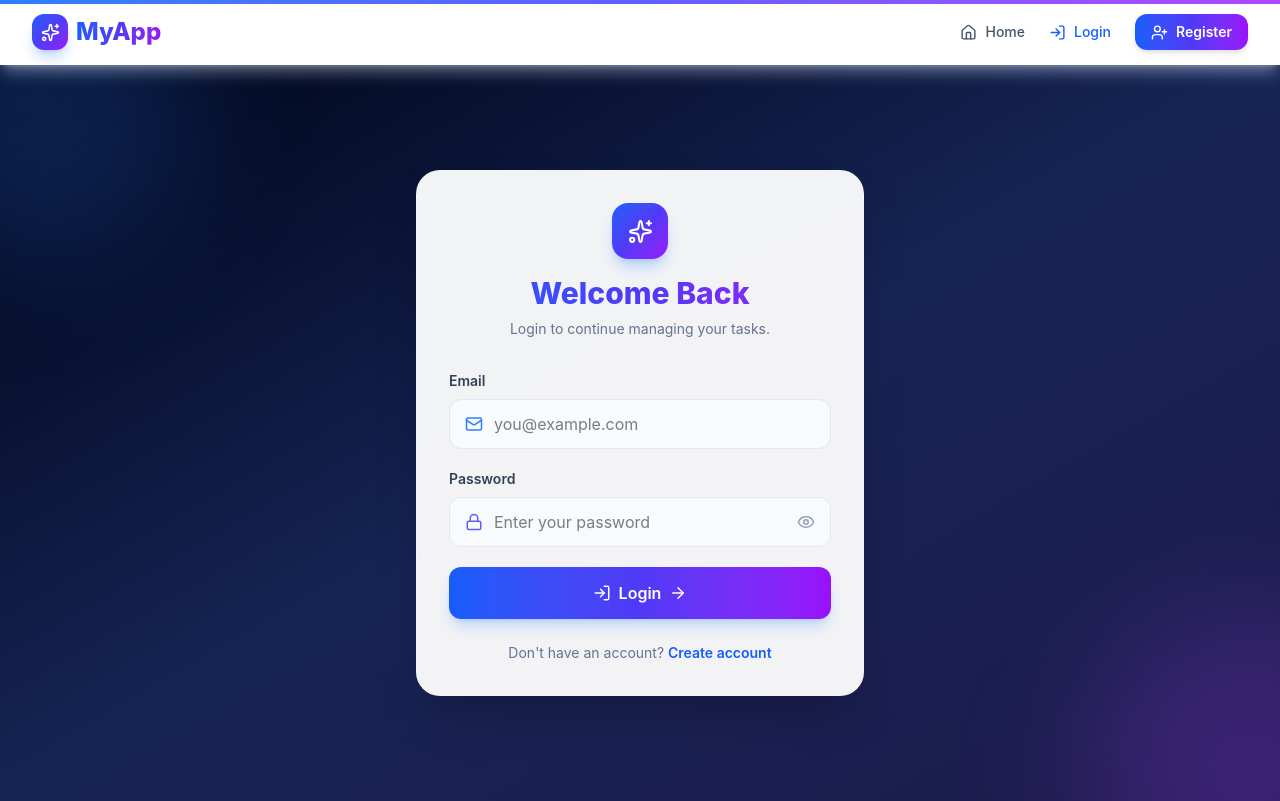
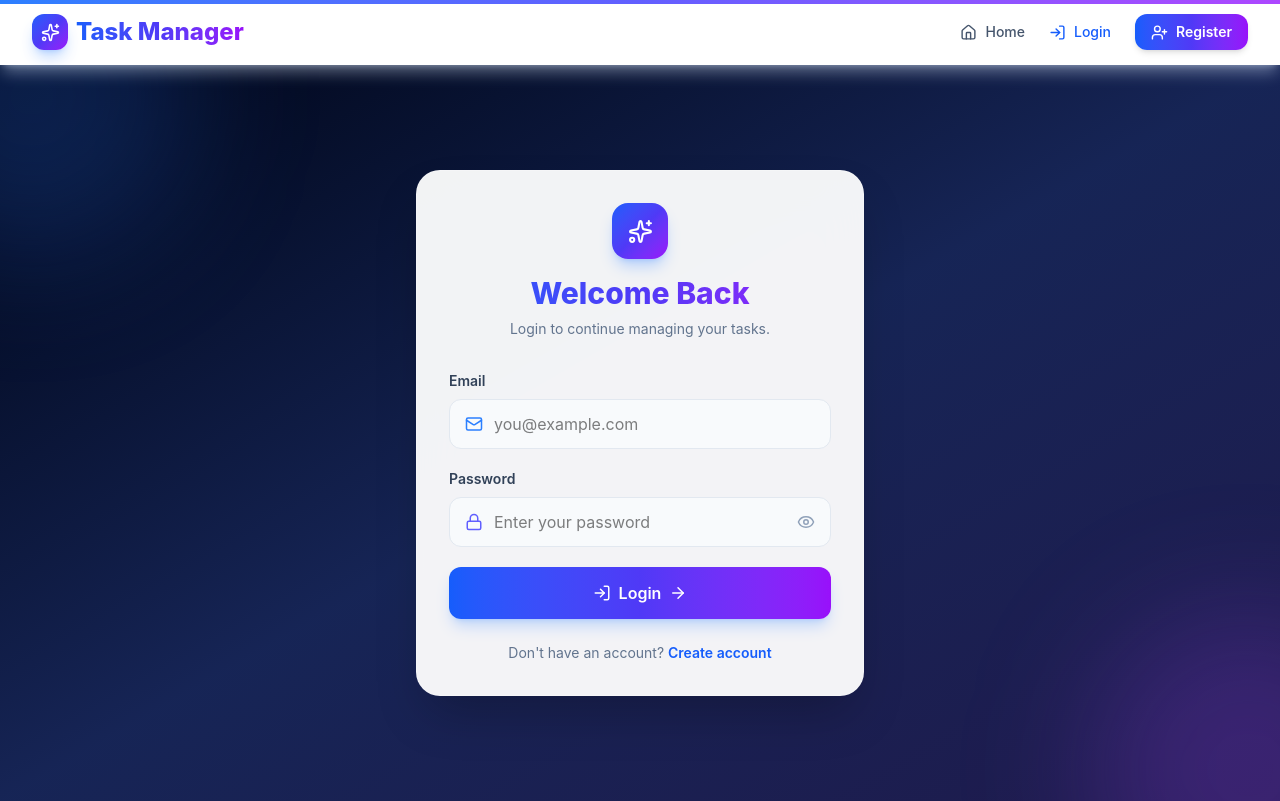
Before and after one commit to Abhishekkumar2004/TaskManager, a React (Vite) app in the folder frontend/: page /log-in in a window 1280 px wide. Built offline with nearby package versions, Linux system fonts and the light colour scheme; no server answers.

Commit message:
Rename app to Task Manager

```diff
--- a/frontend/package.json
+++ b/frontend/package.json
@@ -1,7 +1,7 @@
 {
-  "name": "frontend",
+  "name": "task-manager",
   "private": true,
-  "version": "0.0.0",
+  "version": "1.0.0",
   "type": "module",
   "scripts": {
     "dev": "vite",
--- a/frontend/src/components/Navbar.jsx
+++ b/frontend/src/components/Navbar.jsx
@@ -95,7 +95,7 @@ const Navbar = () => {
                          bg-clip-text
                          text-transparent"
             >
-              MyApp
+              Task Manager
             </span>
           </Link>
 
```
